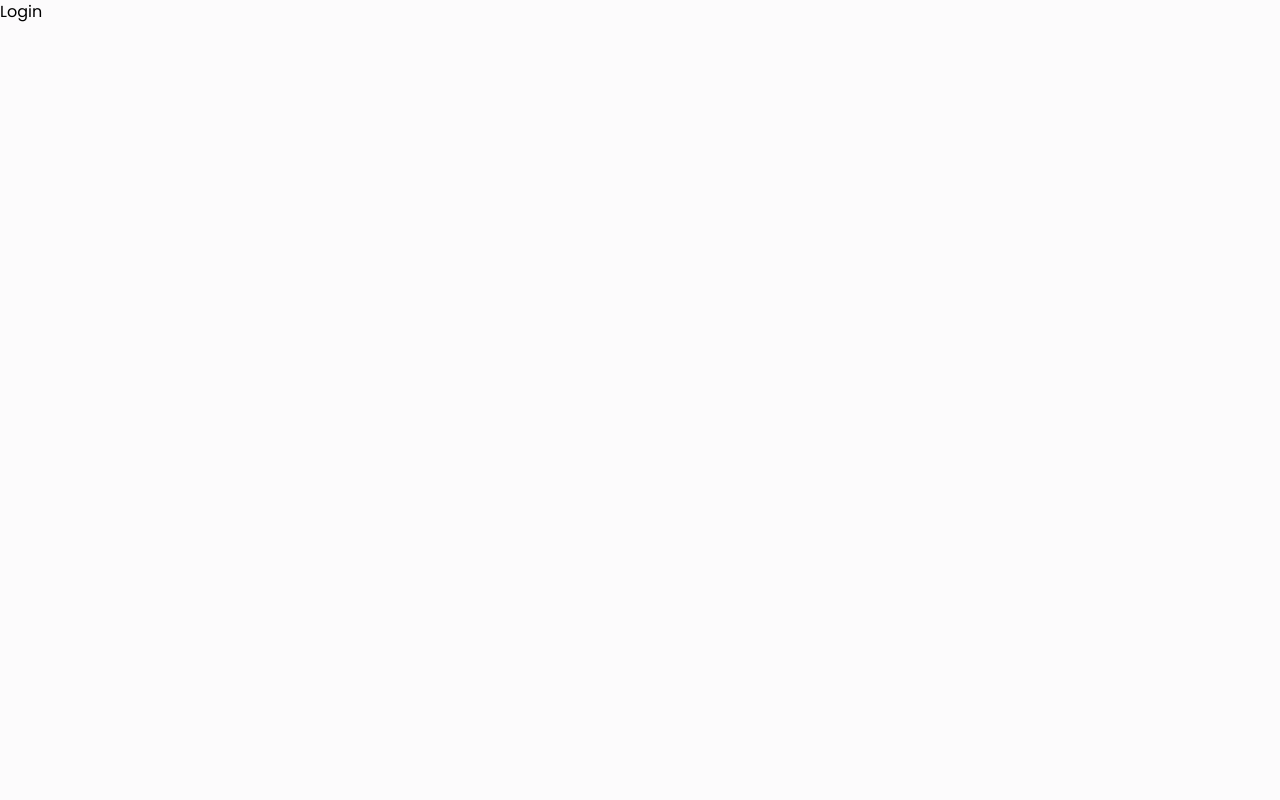
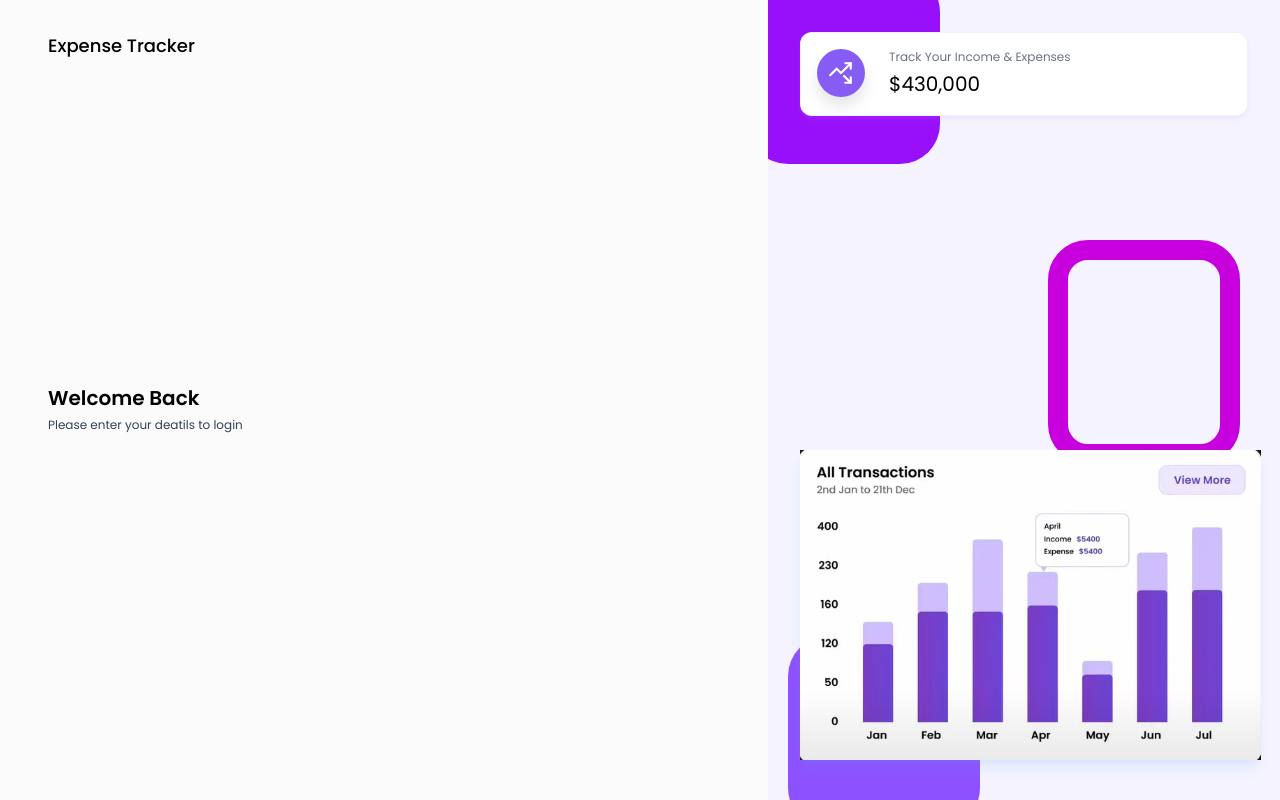
Before and after one commit to neelpatel654/expense-tracker, a React (Vite) app in the folder frontend/expense-tracker/: page /login in a window 1280 px wide. Built offline with nearby package versions, Linux system fonts and the light colour scheme.

Commit message:
working on AuthLayout

```diff
--- /dev/null
+++ b/frontend/expense-tracker/src/components/layouts/AuthLayout.jsx
@@ -0,0 +1,49 @@
+import React from "react";
+import CARD_2 from "../../assets/images/card2.png";
+import { LuTrendingUpDown } from "react-icons/lu";
+const AuthLayout = ({ children }) => {
+  return (
+    <div className="flex">
+      <div className="w-screen h-screen md:w-[60vw] px-12 pt-8 pb-12">
+        <h2 className="text-lg font-medium text-black">Expense Tracker</h2>
+        {children}
+      </div>
+      <div className="hidden md:block w-[40vw] h-screen bg-violet-50 bg-auth-bg-img bg-cover bg-no-repeat bg-center overflow-hidden p-8 relative">
+        <div className="w-48 h-48 rounded-[40px] bg-purple-600 absolute -top-7 -left-5" />
+        <div className="w-48 h-56 rounded-[40px] border-[20px] border-fuchsia-600 absolute top-[30%] right-10" />
+        <div className="w-48 h-48 rounded-[40px] bg-violet-500 absolute -bottom-7 left-5" />
+
+        <div className="grid grid-cols-1 z-20">
+          <StatsInfoCard
+            icon={<LuTrendingUpDown />}
+            label="Track Your Income & Expenses"
+            value="430,000"
+            color="bg-primary"
+          />
+        </div>
+        <img
+          src={CARD_2}
+          className="w-64 lg:w-[90%] absolute bottom-10 shadow-lg shadow-blue-400/15"
+        />
+      </div>
+    </div>
+  );
+};
+
+export default AuthLayout;
+
+const StatsInfoCard = ({ icon, label, value, color }) => {
+  return (
+    <div className="flex gap-6 bg-white p-4 rounded-xl shadow-md shadow-purple-400/10 border border-gray-200/50 z-10">
+      <div
+        className={`w-12 h-12 flex items-center justify-center text-[26px] text-white ${color} rounded-full drop-shadow-xl`}
+      >
+        {icon}
+      </div>
+      <div>
+        <h6 className="text-xs text-gray-500 mb-1">{label}</h6>
+        <span className="text-[20px]">${value}</span>
+      </div>
+    </div>
+  );
+};
--- a/frontend/expense-tracker/src/pages/Auth/Login.jsx
+++ b/frontend/expense-tracker/src/pages/Auth/Login.jsx
@@ -1,7 +1,17 @@
 import React from "react";
+import AuthLayout from "../../components/layouts/AuthLayout";
 
 const Login = () => {
-  return <div>Login</div>;
+  return (
+    <AuthLayout>
+      <div className="lg:w-[70%] h-3/4 md:h-full flex flex-col justify-center">
+        <h3 className="text-xl font-semibold text-black">Welcome Back</h3>
+        <p className="text-xs text-slate-700 mt-[5px] mb-6">
+          Please enter your deatils to login
+        </p>
+      </div>
+    </AuthLayout>
+  );
 };
 
 export default Login;
```
Also changed, not shown: frontend/expense-tracker/src/assets/images/card2.png (added).
